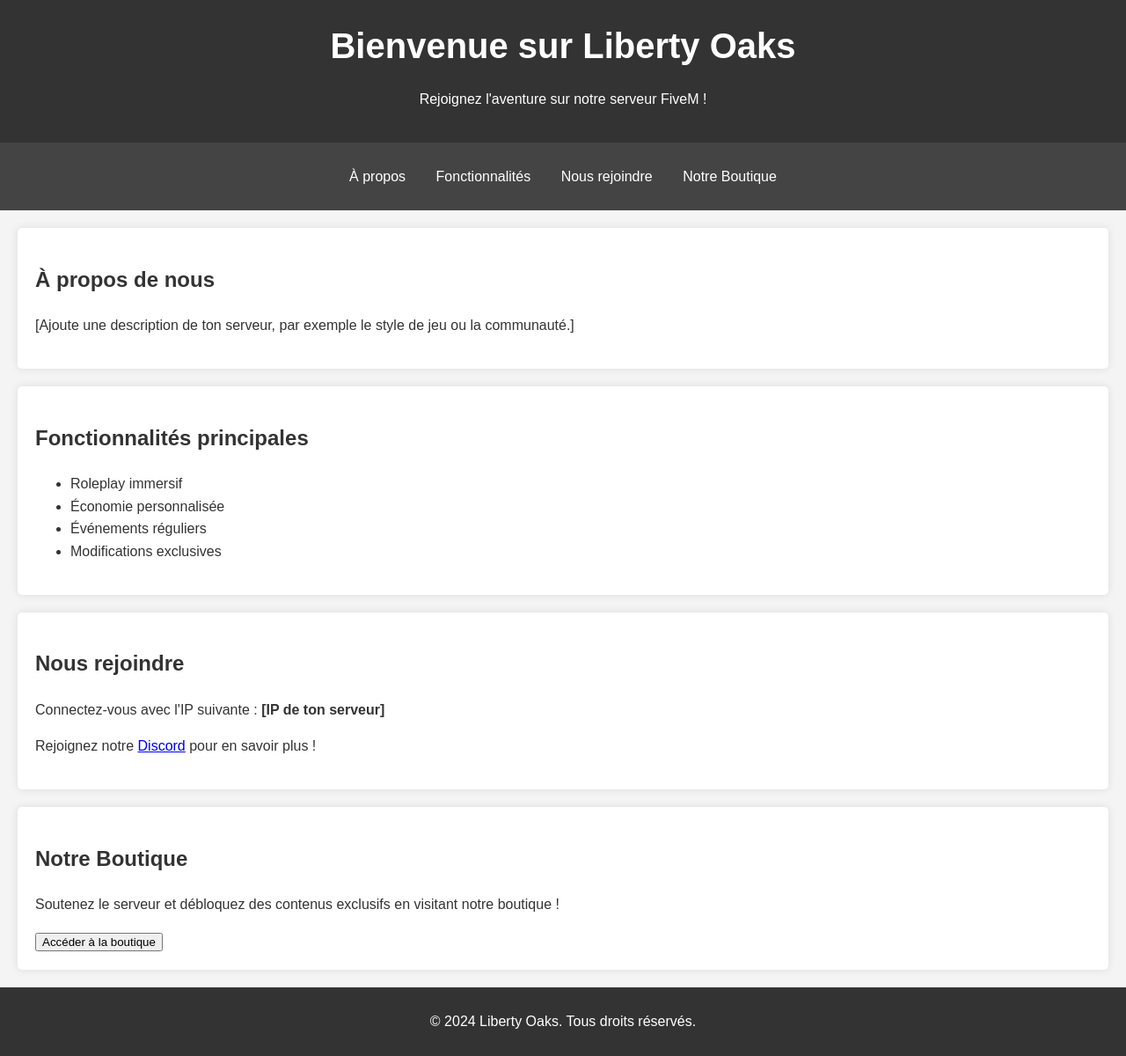
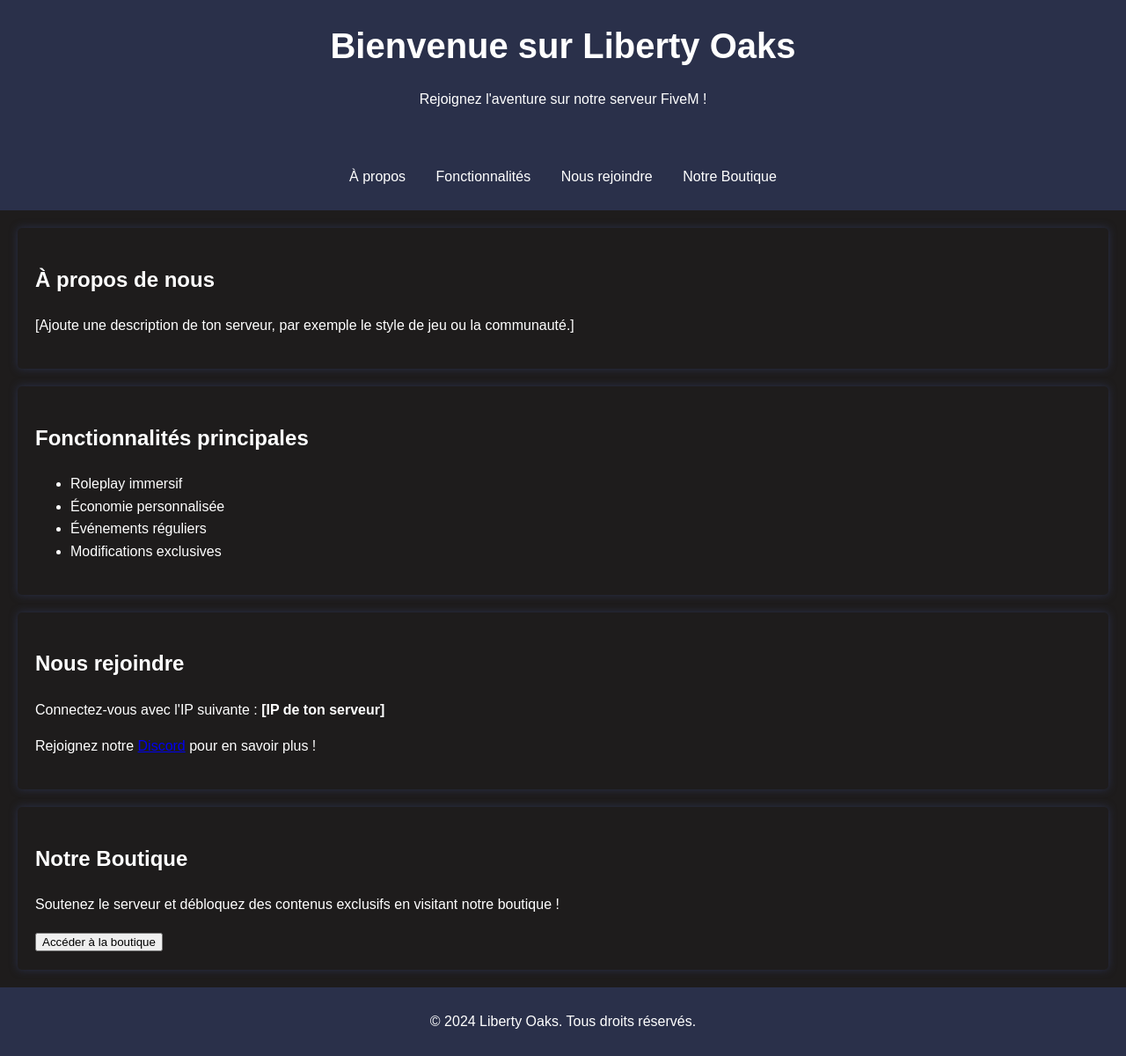
Before and after one commit to konixtazz/Liberty-Oaks, a PHP site: page / in a window 1280 px wide. Shown: the whole page at 88% size. Run offline with PHP 8.4, Linux system fonts and the light colour scheme.

Commit message:
Update styles.css

```diff
--- a/styles.css
+++ b/styles.css
@@ -2,13 +2,13 @@ body {
   font-family: Arial, sans-serif;
   margin: 0;
   padding: 0;
-    background-color: #f4f4f4;
-    color: #333;
+  background-color: #1e1c1c;
+  color: #fff;
   line-height: 1.6;
 }
 
 header {
-    background: #333;
+  background: #2a304a;
   color: #fff;
   padding: 20px 0;
   text-align: center;
@@ -20,7 +20,7 @@ body {
 }
 
 nav {
-    background: #444;
+  background: #2a304a;
   color: #fff;
   padding: 10px 0;
   text-align: center;
@@ -44,14 +44,14 @@ body {
 section {
   padding: 20px;
   margin: 20px;
-    background: #fff;
+  background: #1e1c1c;
   border-radius: 5px;
-    box-shadow: 0 0 10px rgba(0, 0, 0, 0.1);
+  box-shadow: 0 0 10px rgb(42, 48, 74);
 }
 
 footer {
   text-align: center;
   padding: 10px 0;
-    background: #333;
+  background: #2a304a;
   color: #fff;
 }
```
Lines whose indentation alone changed are shown as unchanged.
